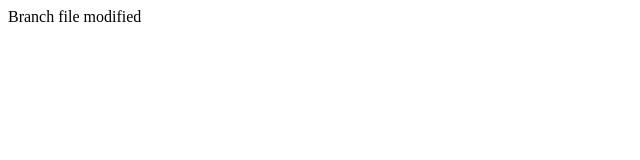
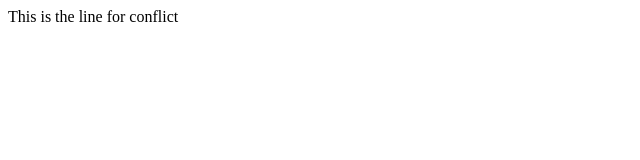
Before and after one commit to Vaipava2963/Github, a plain HTML site: page home.html in a window 1280 px wide. Shown: the full height of the page, 0-640 px from the left. Drawn offline with Linux system fonts and the light colour scheme.

Commit message:
Update home.html

```diff
--- a/home.html
+++ b/home.html
@@ -6,6 +6,8 @@
     <title>Document</title>
 </head>
 <body>
-    Branch file modified
+
+    This is the line for conflict
+
 </body>
 </html>
```
